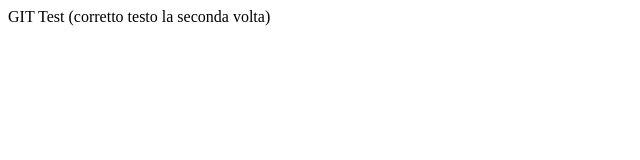
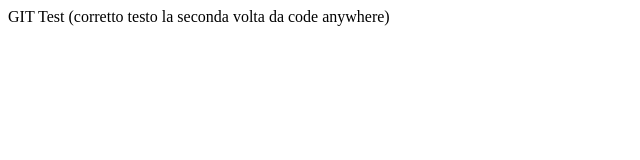
Before and after one commit to websidestory/TestGit, a plain HTML site: page index.html in a window 1280 px wide. Shown: the whole page, without its empty margins (0-640 px from the left). Drawn offline with Linux system fonts and the light colour scheme.

Commit message:
Modifiche

```diff
--- a/index.html
+++ b/index.html
@@ -6,6 +6,7 @@
 </head>
 
 <body>
-GIT Test (corretto testo la seconda volta)
+GIT Test (corretto testo la seconda volta da code anywhere)
+
 </body>
 </html>
```
